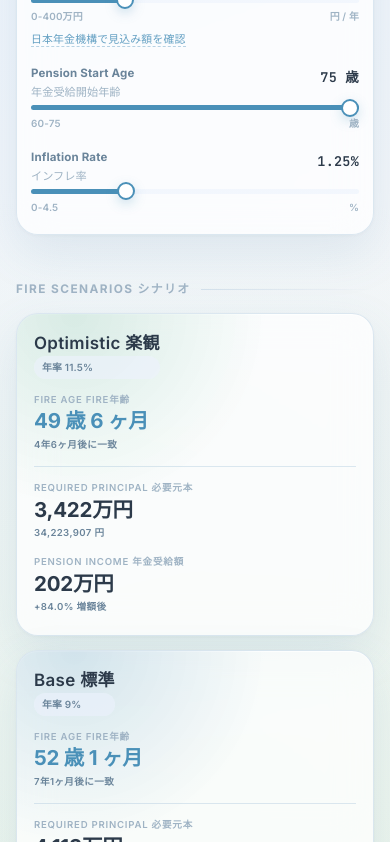
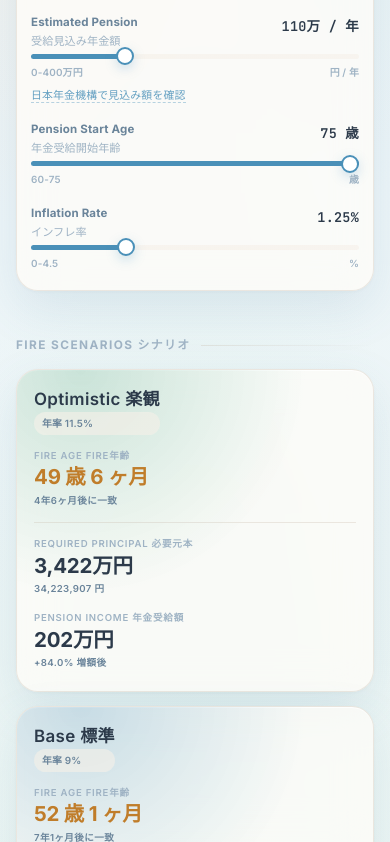
Before and after one commit to g00dk0nd0u/fire_simulator, a plain HTML site: page docs/index.html in a window 390 px wide. Shown: the part 1158-2000 px from the top of the page. Drawn offline with nearby package versions, Linux system fonts and the light colour scheme.

Commit message:
Adjust warm UI theme and mobile chart height priority

```diff
--- a/docs/index.html
+++ b/docs/index.html
@@ -10,10 +10,10 @@
 <style>
 :root {
   --color-bg: #f4f7fb;
-  --color-surface: rgba(255,255,255,.72);
-  --color-surface-strong: rgba(255,255,255,.86);
-  --color-surface-alt: rgba(236,243,252,.62);
-  --color-border: rgba(160,190,215,.36);
+  --color-surface: rgba(255,252,248,.74);
+  --color-surface-strong: rgba(255,252,248,.88);
+  --color-surface-alt: rgba(246,240,232,.60);
+  --color-border: rgba(195,180,160,.28);
   --color-text-primary: #2c3a4a;
   --color-text-secondary: #6a849a;
   --color-text-muted: #9fb3c4;
@@ -36,11 +36,11 @@
 }
 *,*::before,*::after{box-sizing:border-box;margin:0;padding:0;}
 html{scroll-behavior:smooth;}
-body{min-height:100vh;color:var(--color-text-primary);font-family:var(--font-base);font-weight:400;line-height:1.72;overflow-x:hidden;letter-spacing:.01em;padding-left:env(safe-area-inset-left);padding-right:env(safe-area-inset-right);background:radial-gradient(circle at 12% 8%, rgba(255,196,145,.34), transparent 34%),radial-gradient(circle at 86% 12%, rgba(142,211,220,.32), transparent 36%),radial-gradient(circle at 48% 92%, rgba(184,231,205,.34), transparent 42%),linear-gradient(160deg, #ddeaf7 0%, #eef4fb 42%, #fffaf3 100%);}
-body::before{content:'';position:fixed;inset:0;pointer-events:none;z-index:0;background:radial-gradient(circle at 30% 20%, rgba(255,255,255,.5), transparent 45%);filter:blur(26px);}
+body{min-height:100vh;color:var(--color-text-primary);font-family:var(--font-base);font-weight:400;line-height:1.72;overflow-x:hidden;letter-spacing:.01em;padding-left:env(safe-area-inset-left);padding-right:env(safe-area-inset-right);background:radial-gradient(ellipse 65% 55% at 14% 0%, rgba(255,210,170,.38), transparent),radial-gradient(ellipse 55% 45% at 90% 8%, rgba(170,225,228,.34), transparent),radial-gradient(ellipse 75% 55% at 48% 100%, rgba(195,230,210,.30), transparent),linear-gradient(172deg, #f6f0e9 0%, #edf5f8 52%, #f0f8f4 100%);}
+body::before{content:'';position:fixed;inset:0;pointer-events:none;z-index:0;background:radial-gradient(ellipse 60% 50% at 28% 18%, rgba(255,230,200,.38), transparent);filter:blur(40px);}
 .hero,.layout{position:relative;z-index:1;max-width:980px;margin:0 auto;}
 .hero{padding:52px 24px 24px;border-bottom:1px solid var(--color-border);}
-h1{font-size:clamp(1.7rem, 4vw, 2.6rem);font-weight:700;letter-spacing:.055em;background:linear-gradient(120deg, #2c6ea0 0%, #4ab8b8 100%);-webkit-background-clip:text;-webkit-text-fill-color:transparent;background-clip:text;}
+h1{font-size:clamp(1.7rem, 4vw, 2.6rem);font-weight:700;letter-spacing:.055em;background:linear-gradient(118deg, #2e6090 0%, #4aab96 100%);-webkit-background-clip:text;-webkit-text-fill-color:transparent;background-clip:text;}
 .layout{padding:0 24px 72px;}
 .sec{font-size:.74rem;font-weight:700;letter-spacing:.12em;color:var(--color-text-muted);text-transform:uppercase;margin:44px 0 14px;display:flex;align-items:center;gap:10px;}
 .sec::after{content:'';flex:1;height:1px;background:linear-gradient(90deg, var(--color-border), transparent);}
@@ -49,7 +49,6 @@
 .form-grid{display:grid;grid-template-columns:repeat(4,1fr);gap:18px 24px;}
 @media(max-width:900px){.form-grid{grid-template-columns:repeat(3,1fr);}}
 @media(max-width:640px){.form-grid{grid-template-columns:repeat(2,1fr);}}
-@media (max-width: 640px) { .chart-card { padding: 22px 14px 20px; } #myChart { height: 420px !important; } }
 @media(max-width:400px){.form-grid{grid-template-columns:1fr;}}
 @media(max-width:480px){.hero{padding:36px 16px 18px;}.layout{padding:0 16px 48px;}.input-panel{padding:18px 14px;}.rcard{padding:16px 14px;}}
 .fg{display:flex;flex-direction:column;gap:5px;}.fg label{color:var(--color-text-secondary);font-size:.72rem;font-weight:700;display:flex;flex-direction:column;gap:3px;line-height:1.35;}
@@ -64,10 +63,10 @@
 #error-msg{display:none;background:rgba(192,90,90,.11);border:1px solid rgba(192,90,90,.3);border-radius:12px;color:#9d4f4f;font-size:.76rem;margin-top:12px;padding:11px 15px;white-space:pre-line;line-height:1.75;}
 .info-msg{display:none;background:rgba(74,144,184,.12);border:1px solid rgba(74,144,184,.24);border-radius:12px;color:#3e6f8d;font-size:.76rem;margin-top:12px;padding:11px 15px;white-space:pre-line;line-height:1.75;}
 .cards-grid{display:grid;grid-template-columns:repeat(3,1fr);gap:14px;}@media(max-width:760px){.cards-grid{grid-template-columns:1fr;}}
-.rcard{padding:20px 17px;display:flex;flex-direction:column;gap:13px;position:relative;overflow:hidden;isolation:isolate;} .rcard::before{content:'';position:absolute;inset:0;z-index:-1;} .rcard.opt::before{background:radial-gradient(circle at 16% 0%, rgba(90,173,143,.22), transparent 44%);} .rcard.nrm::before{background:radial-gradient(circle at 16% 0%, rgba(74,144,184,.22), transparent 44%);} .rcard.con::before{background:radial-gradient(circle at 16% 0%, rgba(196,126,106,.20), transparent 44%);}
+.rcard{padding:20px 17px;display:flex;flex-direction:column;gap:13px;position:relative;overflow:hidden;isolation:isolate;} .rcard::before{content:'';position:absolute;inset:0;z-index:-1;} .rcard.opt::before{background:radial-gradient(circle at 18% 0%, rgba(90,173,143,.30), transparent 52%);} .rcard.nrm::before{background:radial-gradient(circle at 18% 0%, rgba(74,144,184,.28), transparent 52%);} .rcard.con::before{background:radial-gradient(circle at 18% 0%, rgba(196,126,106,.26), transparent 52%);}
 .rcard-head{display:flex;justify-content:space-between;align-items:flex-start;gap:12px;} .rcard-name{font-size:1.06rem;font-weight:600;color:var(--color-text-primary);line-height:1.1;letter-spacing:.02em;} .rcard-rate{font-size:.62rem;font-weight:600;color:var(--color-text-secondary);background:var(--color-surface-alt);padding:3px 8px;border-radius:999px;margin-top:3px;}
-.nb{display:flex;flex-direction:column;gap:2px;} .nb-lbl{font-size:.6rem;letter-spacing:.08em;color:var(--color-text-muted);text-transform:uppercase;font-weight:600;} .nb-val{font-size:1.28rem;font-weight:700;line-height:1.08;color:var(--color-text-primary);letter-spacing:-.01em;word-break:break-word;} .nb-val.gold{color:var(--color-accent);} .nb-sub{font-size:.6rem;font-weight:600;color:var(--color-text-secondary);margin-top:2px;letter-spacing:.04em;}
-.csep{height:1px;background:var(--color-border);} .chart-card{padding:24px 20px 22px;} .chart-head{display:flex;align-items:baseline;gap:12px;margin-bottom:18px;flex-wrap:wrap;} .chart-title{font-size:1rem;font-weight:700;letter-spacing:.03em;color:var(--color-text-primary);} .chart-note{font-size:.62rem;font-weight:600;color:var(--color-text-secondary);letter-spacing:.03em;} .chart-fallback{display:none;margin-top:10px;font-size:.75rem;color:var(--color-text-secondary);} #myChart{width:100%!important;height:360px!important;} @keyframes fadeUp{from{opacity:0;transform:translateY(14px);}to{opacity:1;transform:translateY(0);}} .fu{animation:fadeUp .4s ease forwards;} .fu1{animation:fadeUp .4s .07s ease both;} .fu2{animation:fadeUp .4s .14s ease both;} .fu3{animation:fadeUp .4s .21s ease both;}
+.nb{display:flex;flex-direction:column;gap:2px;} .nb-lbl{font-size:.6rem;letter-spacing:.08em;color:var(--color-text-muted);text-transform:uppercase;font-weight:600;} .nb-val{font-size:1.28rem;font-weight:700;line-height:1.08;color:var(--color-text-primary);letter-spacing:-.01em;word-break:break-word;} .nb-val.gold{color:#c07d2a;} .nb-sub{font-size:.6rem;font-weight:600;color:var(--color-text-secondary);margin-top:2px;letter-spacing:.04em;}
+.csep{height:1px;background:var(--color-border);} .chart-card{padding:24px 20px 22px;} .chart-head{display:flex;align-items:baseline;gap:12px;margin-bottom:18px;flex-wrap:wrap;} .chart-title{font-size:1rem;font-weight:700;letter-spacing:.03em;color:var(--color-text-primary);} .chart-note{font-size:.62rem;font-weight:600;color:var(--color-text-secondary);letter-spacing:.03em;} .chart-fallback{display:none;margin-top:10px;font-size:.75rem;color:var(--color-text-secondary);} #myChart{width:100%!important;height:360px!important;}@media(max-width:640px){.chart-card{padding:22px 14px 20px;}#myChart{height:420px!important;}} @keyframes fadeUp{from{opacity:0;transform:translateY(14px);}to{opacity:1;transform:translateY(0);}} .fu{animation:fadeUp .4s ease forwards;} .fu1{animation:fadeUp .4s .07s ease both;} .fu2{animation:fadeUp .4s .14s ease both;} .fu3{animation:fadeUp .4s .21s ease both;}
 </style>
 </head>
 <body>
@@ -570,7 +569,7 @@
       <div class="nb">
         <div class="nb-lbl">FIRE Age FIRE年齢</div>
         <div class="nb-val gold">${achieved ? formatAgeWithMonths(r.fireAgeMonths) : '未達'}</div>
-        <div class="nb-sub">${achieved ? formatDurationMonths(r.fireAgeMonths - r.currentAgeMonths) : '想定寿命まで条件未達'}</div>
+        <div class="nb-sub">${achieved ? formatDurationMonths(r.fireAgeMonths - r.currentAgeMonths) : '途中で資産が尽きるため未達'}</div>
       </div>
 
       <div class="csep"></div>
```
